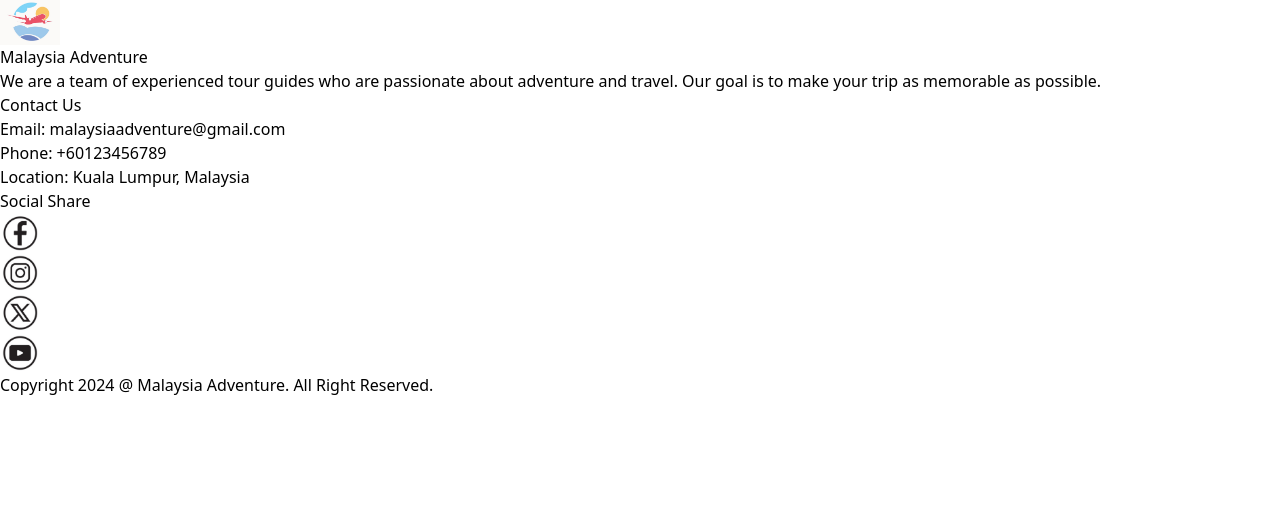
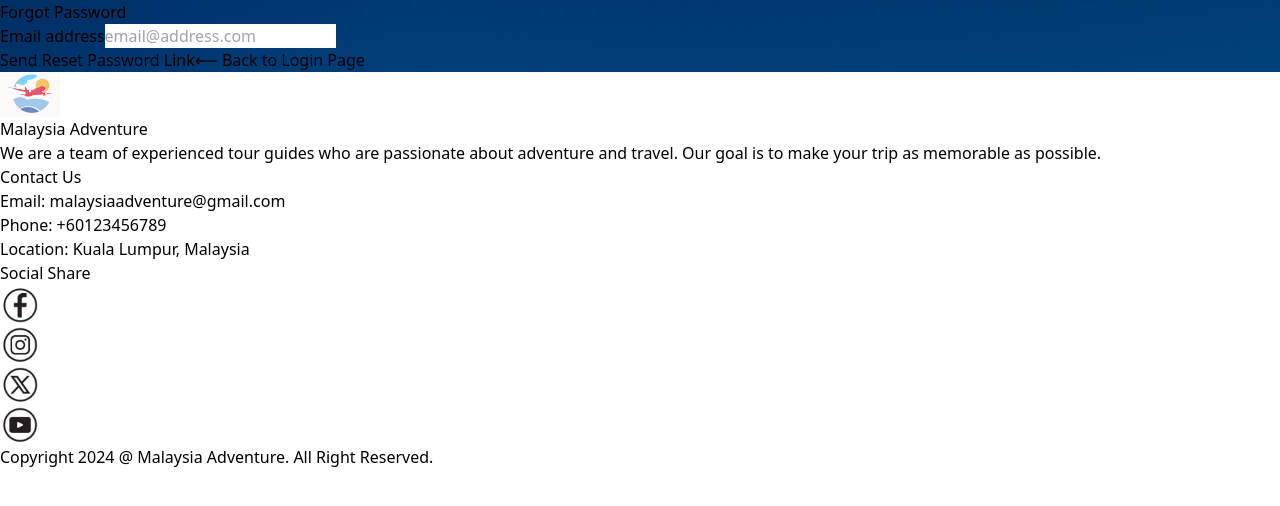
Before and after one commit to Xuannn28/travel-web, a React (Vite) app: page /forgot-password in a window 1280 px wide. Shown: the top 506 px of the page. Built offline with nearby package versions, Linux system fonts and the light colour scheme.

Commit message:
Build reset password functionality on login page

```diff
--- a/src/App.jsx
+++ b/src/App.jsx
@@ -11,7 +11,10 @@ import PlanJourney from './components/PlanJourney'
 import Login from './components/Login'
 import SignUp from './components/SignUp'
 import Profile from './components/Profile';
-import Review from './components/Review'
+import Review from './components/Review';
+import ForgotPwd from './components/forgotPwd';
+import ResetPwd from './components/ResetPwd'
+import LeaveReset from './components/LeaveReset'
 
 const App = () => {
   return (
@@ -38,6 +41,9 @@ const App = () => {
           <Route path='/login' element={<Login/>} />
           <Route path='/sign-up' element={<SignUp/>}/>
           <Route path='/make-review' element={<Review/>} />
+          <Route path='/forgot-password' element={<ForgotPwd/>} />
+          <Route path='/reset-password' element={<ResetPwd/>} />
+          <Route path='/leave-reset' element={<LeaveReset/>} />
         </Routes>
         <Footer/>
       </div>
--- a/src/assets/assets.js
+++ b/src/assets/assets.js
@@ -20,6 +20,7 @@ import twitter from './twitter.jpg';
 import youtube from './youtube.jpg';
 import google from './google.png';
 import profile_menu from './profile_menu.jpg'
+import green_tick from './green_tick.png';
 
 export const assets = {
     logo,
@@ -43,6 +44,7 @@ export const assets = {
     twitter,
     youtube,
     google,
-    profile_menu
+    profile_menu,
+    green_tick
 
 };
--- /dev/null
+++ b/src/components/ForgotPwd.jsx
@@ -0,0 +1,92 @@
+import React, { useState } from 'react'
+import { useForm } from 'react-hook-form';
+import { useNavigate } from 'react-router-dom';
+import AuthService from '../services/auth.service';
+
+const forgotPwd = () => {
+
+    const { register, handleSubmit, formState:{ errors },} = useForm();
+
+    const [ message, setMessage ] = useState("");
+
+    const navigate = useNavigate();
+
+    const handleLogin = () => {
+        navigate('/login')
+      }
+
+    const handleResetPwd = (data) => {
+        setMessage("");
+        AuthService.forgotPassword(data.email)
+        .then(()=> {
+            alert('Send reset link successfully.')
+            navigate('/login')
+          })
+
+          .catch((error) => {
+
+            const res =
+              (error.response && error.response.data && error.response.data.message) ||
+              error.message ||
+              error.toString();
+
+            setMessage(res);
+            alert('Failed to send reset link. Please try again.')
+          });
+    }
+
+  return (
+    <div className='min-h-screen w-full m-auto bg-cover bg-center overflow-hidden relative pt-[6rem]'
+    style={{backgroundImage: "url('/about_background.jpg')"}}
+    id='ForgotPwd'>
+        <div className="absolute inset-0 bg-black bg-opacity-60 backdrop-blur-sm z-0"></div>
+
+        <div className='z-0 relative'>
+            <div className='w-[400px] m-auto p-6 mt-3 mb-5 bg-white bg-opacity-70 rounded-lg text-black justify-center items-center'>
+                <h3 className='font-semibold'>
+                    Forgot Password
+                </h3>
+
+                {/* request user's email form */}
+                <form onSubmit={handleSubmit(handleResetPwd)} className='flex flex-col gap-2 p-2'>
+                    <div className='flex flex-col gap-2 mt-4'>
+                        <label htmlFor="email" className='text-sm  font-semibold'>
+                            Email address
+                        </label>
+                        <input {...register('email',
+                        { required: 'This field is required.',
+                            pattern: {
+                            value: /^[^\s@]+@[^\s@]+\.[^\s@]+$/,
+                            message: "Invalid email address."
+                            }
+                        })}
+                        type="email" id='email' placeholder='email@address.com' className=' text-black p-2 rounded-lg'/>
+                        {errors.email && <p className='text-sm text-red-800'>*{errors.email.message}</p>}
+                    </div>
+
+                    <button type='submit' className='bg-blue-500 text-white px-5 py-2 rounded-full hover:bg-blue-700 mt-5'>
+                        Send Reset Password Link
+                    </button>
+
+                    {/* show error message upon failed submission */}
+                  {message && (
+                  <div className="form-group">
+                    <div className="alert alert-danger" role="alert">
+                      {message}
+                    </div>
+                  </div>
+                  )}
+
+                    <button onClick={handleLogin} className='text-sm gap-2 p-2 hover:underline hover:text-blue-800'>
+                    ⟵ Back to Login Page
+                    </button>
+
+                </form>
+            </div>
+        </div>
+
+    </div>
+  )
+}
+
+export default forgotPwd
--- /dev/null
+++ b/src/components/LeaveReset.jsx
@@ -0,0 +1,28 @@
+import React from 'react'
+import { assets } from '../assets/assets'
+
+const LeaveReset = () => {
+  return (
+    <div className='min-h-screen w-full m-auto bg-cover bg-center overflow-hidden relative pt-[6rem]'
+    style={{backgroundImage: "url('/about_background.jpg')"}}
+    id='ForgotPwd'>
+        <div className="absolute inset-0 bg-black bg-opacity-60 backdrop-blur-sm z-0"></div>
+
+        <div className='z-0 relative'>
+            <div className='w-[400px] m-auto p-6 mt-3 mb-5 bg-white bg-opacity-70 rounded-lg text-black text-center flex flex-col items-center justify-center'>
+                <img src={assets.green_tick} alt='green tick icon' width={60} height={60} className='object-contain'/>
+                <h3 className='font-semibold'>
+                    Password Changed!
+                </h3>
+                <p className='text-sm'>
+                    Your password has been changed successfully.
+                    Please go to login page and enter your credential again to login.
+                </p>
+            </div>
+        </div>
+
+    </div>
+  )
+}
+
+export default LeaveReset
--- a/src/components/Login.jsx
+++ b/src/components/Login.jsx
@@ -3,6 +3,7 @@ import { assets } from '../assets/assets'
 import { useForm } from 'react-hook-form';
 import { useNavigate } from 'react-router-dom';
 import AuthService from '../services/auth.service';
+import { Link } from 'react-router-dom';
 
 const Login = () => {
 
@@ -15,6 +16,16 @@ const Login = () => {
 
   const handleSignUp = () => {
     navigate('/sign-up')
+  }
+
+  const scrollToTop = () => {
+    window.scrollTo({
+        top: 0
+    })
+  }
+
+  const handleForgotPwd = () => {
+    navigate('/forgot-password')
   }
 
   const handleLogin = (data) => {
@@ -110,7 +121,7 @@ const Login = () => {
                   )}
               </form>
 
-              <button className='text-sm gap-2 p-2 hover:underline hover:text-blue-800'>
+              <button  onClick={handleForgotPwd} className='text-sm gap-2 p-2 hover:underline hover:text-blue-800'>
                 Forgot Password?
               </button>
 
@@ -134,6 +145,10 @@ const Login = () => {
                 </span>
               </p>
 
+              <Link to='/' onClick={scrollToTop}  className='text-sm gap-2 p-2 hover:underline hover:text-blue-800'>
+                 ⟵ Back to Home Page
+              </Link>
+
             </div>
         </div>
     </div>
--- /dev/null
+++ b/src/components/ResetPwd.jsx
@@ -0,0 +1,94 @@
+import React, { useState }  from 'react'
+import { useForm } from 'react-hook-form';
+import AuthService from '../services/auth.service';
+import { useSearchParams } from "react-router-dom";
+import { useNavigate } from 'react-router-dom';
+
+const ResetPwd = () => {
+
+    const [searchParams] = useSearchParams();
+
+    const id = searchParams.get('id');
+
+    const token = searchParams.get('token');
+
+    const { register, handleSubmit, formState:{ errors },} = useForm();
+
+    const [ message, setMessage ] = useState("");
+
+    const navigate = useNavigate();
+
+    const handleResetPwd = (data) => {
+        setMessage("");
+        AuthService.resetPassword(id, token, data.password)
+        .then(()=> {
+            alert('Reset password successfully.')
+            navigate('/leave-reset')
+          })
+
+          .catch((error) => {
+
+            const res =
+              (error.response && error.response.data && error.response.data.message) ||
+              error.message ||
+              error.toString();
+
+            setMessage(res);
+            alert('Failed to reset password. Please try again.')
+          });
+    }
+
+  return (
+    <div className='min-h-screen w-full m-auto bg-cover bg-center overflow-hidden relative pt-[6rem]'
+    style={{backgroundImage: "url('/about_background.jpg')"}}
+    id='ResetPwd'>
+        <div className="absolute inset-0 bg-black bg-opacity-60 backdrop-blur-sm z-0"></div>
+
+        <div className='z-0 relative'>
+            <div className='w-[400px] m-auto p-6 mt-3 mb-5 bg-white bg-opacity-70 rounded-lg text-black justify-center items-center'>
+                <h3 className='font-semibold'>
+                    Reset Password
+                </h3>
+
+                {/* request user's email form */}
+                <form onSubmit={handleSubmit(handleResetPwd)} className='flex flex-col gap-2 p-2'>
+
+                    <div className='flex flex-col gap-2 mt-4'>
+                        <label htmlFor="password" className='text-sm  font-semibold'>
+                            New Password <span className='text-sm text-slate-800'>(min 6 characters)</span>
+                        </label>
+                        <input {...register('password',
+                            { required: 'This field is required.',
+                            minLength: {
+                                value: 6,
+                                message: 'This field required at least 6 characters.'
+                            }
+
+                            })}
+                            type="text" id='password' placeholder='Enter your password' className=' text-black p-2 rounded-lg'/>
+                        {/* display error msg */}
+                        {errors.password && <p className='text-sm text-red-800'>*{errors.password.message}</p>}
+                    </div>
+
+                    <button type='submit' className='bg-blue-500 text-white px-5 py-2 rounded-full hover:bg-blue-700 mt-5'>
+                        Reset Password
+                    </button>
+
+                    {/* show error message upon failed submission */}
+                  {message && (
+                  <div className="form-group">
+                    <div className="alert alert-danger" role="alert">
+                      {message}
+                    </div>
+                  </div>
+                  )}
+
+                </form>
+            </div>
+        </div>
+
+    </div>
+  )
+}
+
+export default ResetPwd
--- a/src/services/auth.service.js
+++ b/src/services/auth.service.js
@@ -71,12 +71,21 @@ const getCurrentUser = () => {
     }
 };
 
+const forgotPassword = (email) => {
+    return axios.post(API_authURL + 'forgot-password', { email });
+};
+
+const resetPassword = (id, token, password) => {
+    return axios.post(API_authURL + `reset-password?id=${id}&token=${token}`, { password });
+};
 
 const AuthService = {
     register,
     login,
     logout,
     getCurrentUser,
+    forgotPassword,
+    resetPassword,
 }
 
 export default AuthService;
```
Also changed, not shown: src/assets/green_tick.png (added), 1 other file (tests, documents, lock files or other folders).
